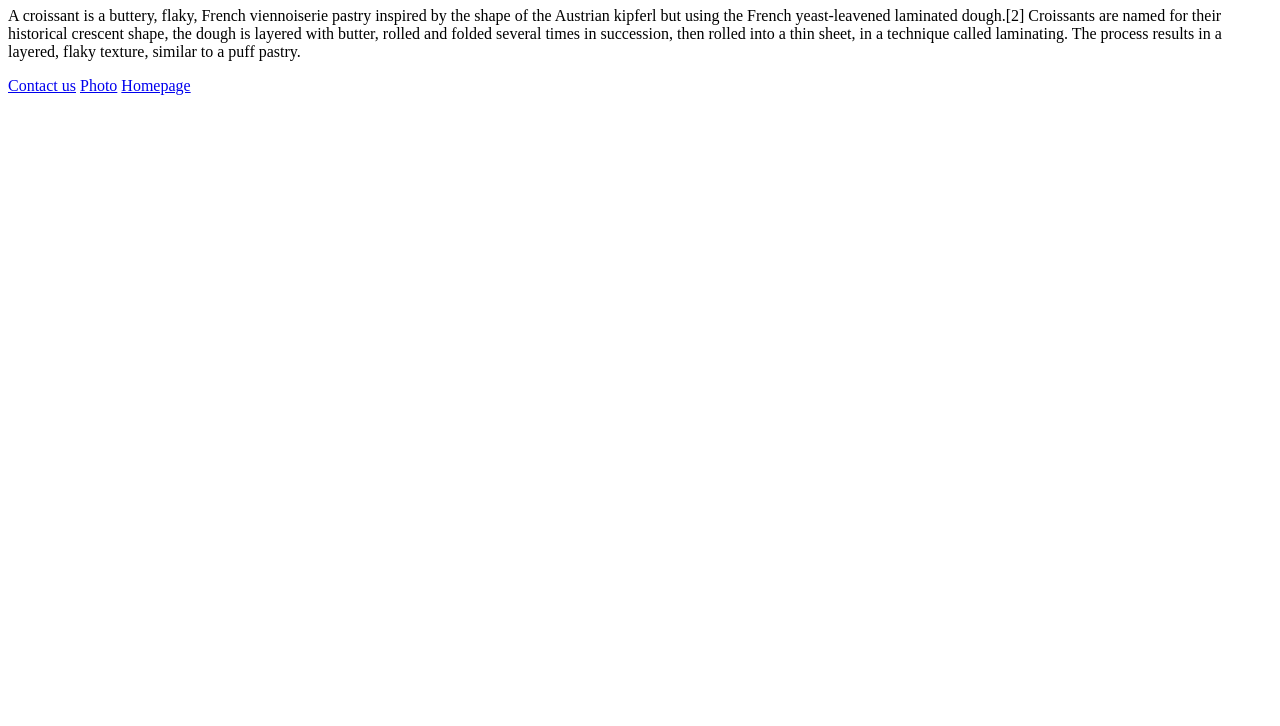
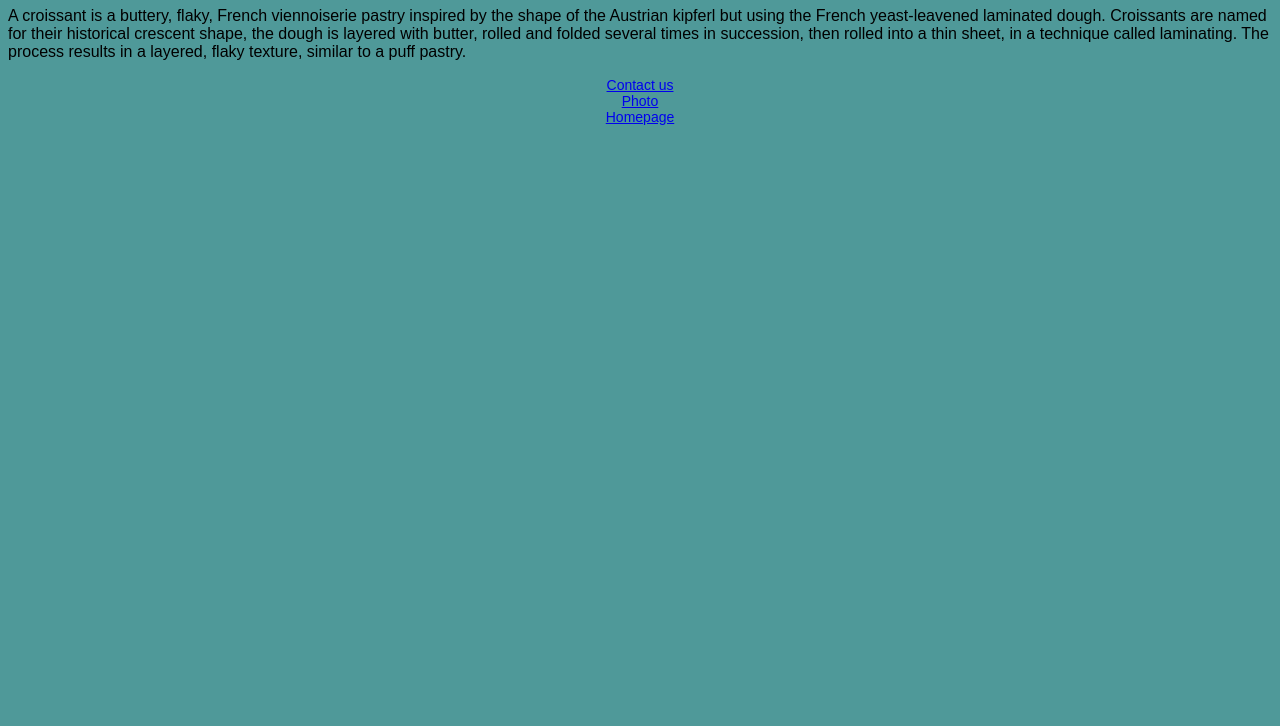
Before and after one commit to OlgaRadkovska/Croissant, a plain HTML site: page index.html in a window 1280 px wide. Shown: the part 74-800 px from the top of the page. Drawn offline with Linux system fonts and the light colour scheme.

Commit message:
Added CSS
bg-color, text and img aligned

```diff
--- a/index.html
+++ b/index.html
@@ -5,20 +5,21 @@
     <meta http-equiv="X-UA-Compatible" content="IE=edge" />
     <meta name="viewport" content="width=device-width, initial-scale=1.0" />
     <title>Document</title>
+    <link rel="stylesheet" href="/styles/style.css" />
   </head>
   <body>
     <h1>Croissant 🥐</h1>
     <p>
       A croissant is a buttery, flaky, French viennoiserie pastry inspired by
       the shape of the Austrian kipferl but using the French yeast-leavened
-      laminated dough.[2] Croissants are named for their historical crescent
-      shape, the dough is layered with butter, rolled and folded several times
-      in succession, then rolled into a thin sheet, in a technique called
+      laminated dough. Croissants are named for their historical crescent shape,
+      the dough is layered with butter, rolled and folded several times in
+      succession, then rolled into a thin sheet, in a technique called
       laminating. The process results in a layered, flaky texture, similar to a
       puff pastry.
     </p>
-    <a href="/contact.html">Contact us</a>
-    <a href="/photo.html">Photo</a>
-    <a href="/index.html">Homepage</a>
+    <a class="contact-links" href="/contact.html">Contact us</a>
+    <a class="contact-links" href="/photo.html">Photo</a>
+    <a class="contact-links" href="/index.html">Homepage</a>
   </body>
 </html>
--- /dev/null
+++ b/styles/style.css
@@ -0,0 +1,17 @@
+body {
+  background-color: rgb(79, 153, 153);
+  font-family: sans-serif;
+}
+h1 {
+  text-align: center;
+}
+.contact-links {
+  display: flex;
+  justify-content: space-evenly;
+  font-size: 14px;
+}
+
+img {
+  display: block;
+  margin: 0 auto;
+}
```
Also changed, not shown: contact.html (+4 -3 lines), photo.html (+4 -3 lines).
